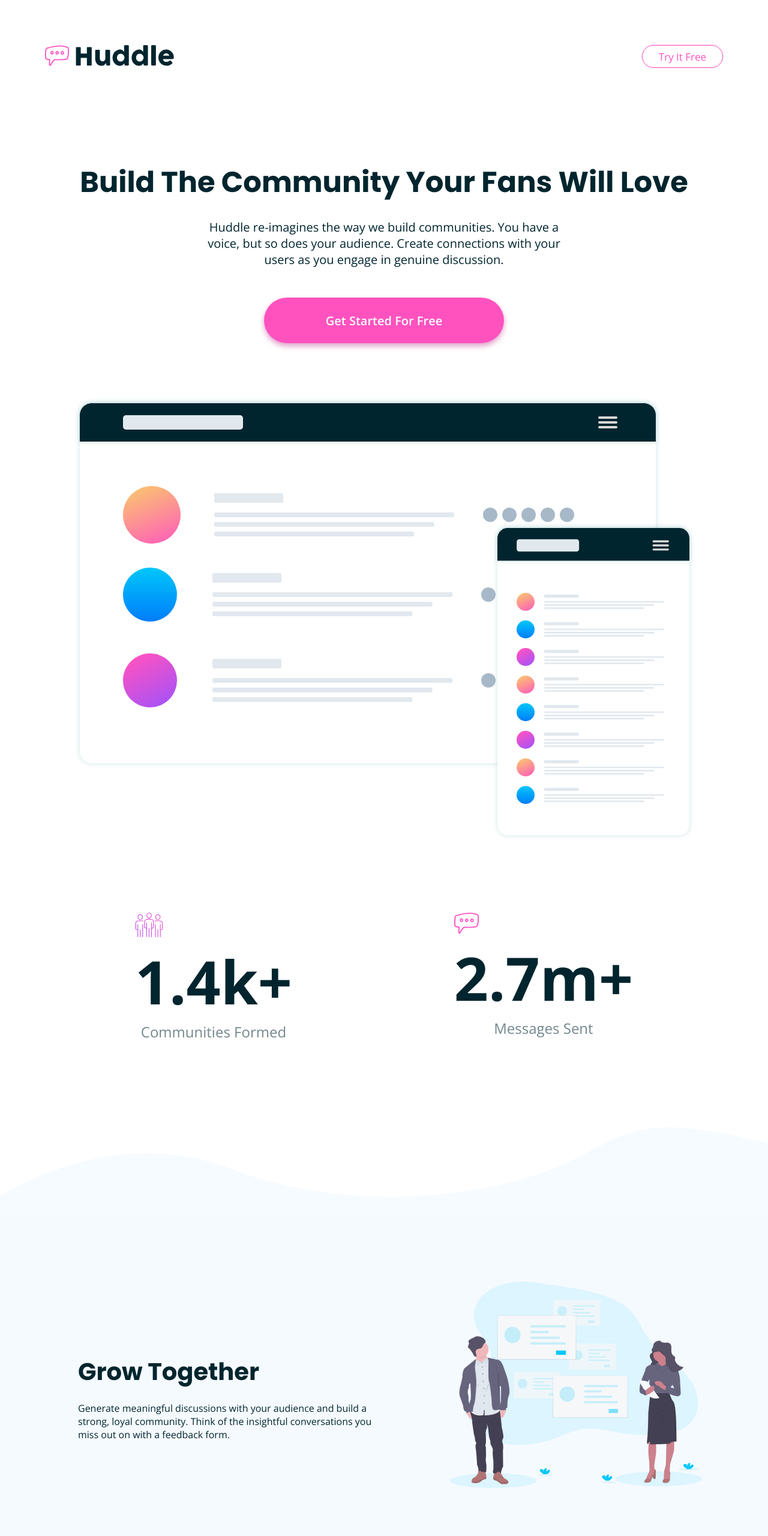
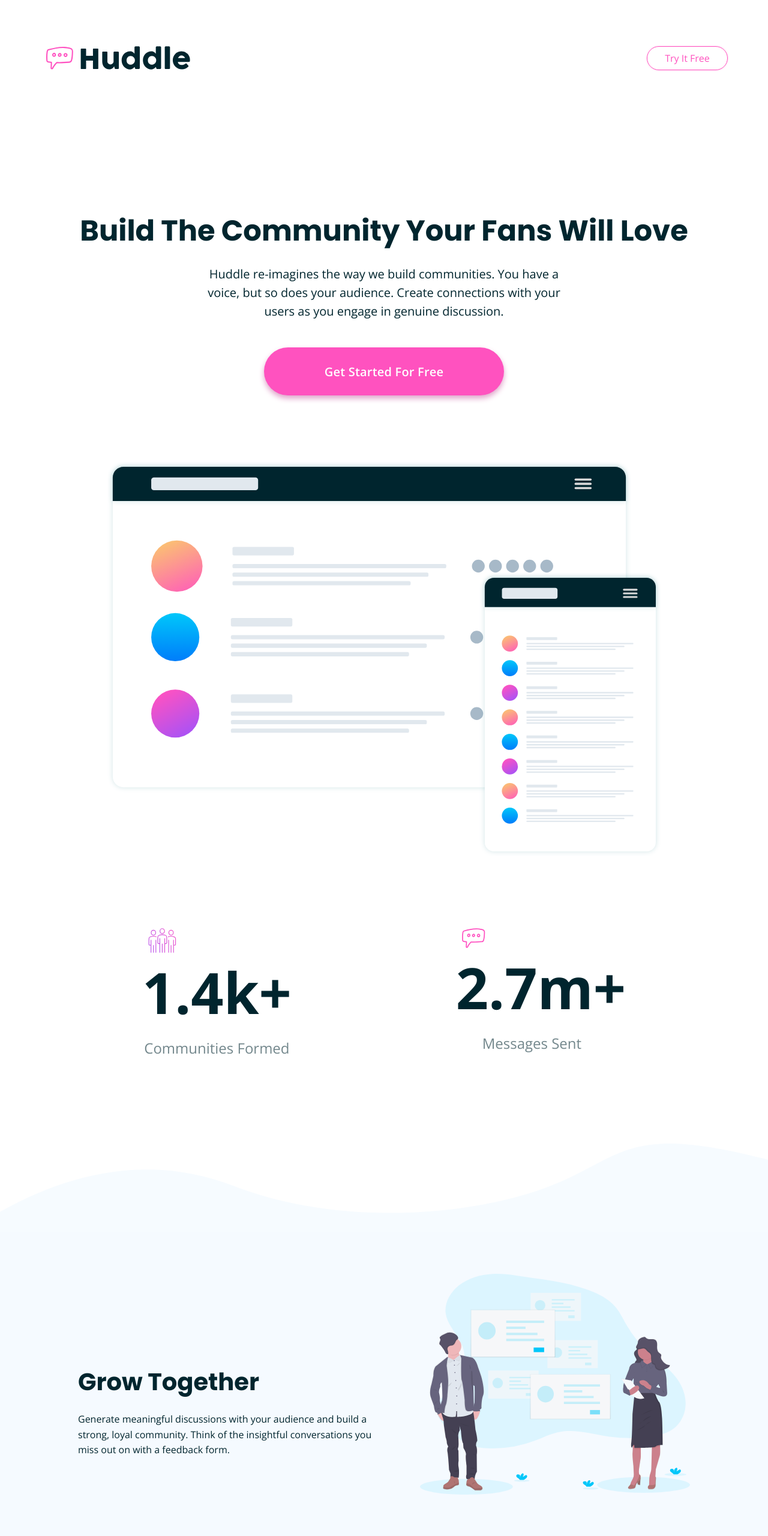
Before and after one commit to albatros444/frontendMentor46, a plain HTML site: page index.html in a window 1280 px wide. Shown: the top 2560 px of the page at 60% size. Drawn offline with nearby package versions, Linux system fonts and the light colour scheme.

Commit message:
precise desktop done"
"
;sdfkjsldfjf

```diff
--- a/index.html
+++ b/index.html
@@ -221,14 +221,11 @@
         </div>
       </div>
     </footer>
-
-    <footer>
     <p class="attribution">
       Challenge by
       <a href="https://www.frontendmentor.io?ref=challenge" target="_blank"
         >Frontend Mentor</a
       >. Coded by <a href="#">Batenkin Alexander</a>.
     </p>
-    </footer>
   </body>
 </html>
--- a/scss/cta.scss
+++ b/scss/cta.scss
@@ -1,5 +1,5 @@
 .cta {
-  padding: 300px 0 200px;
+  padding: 300px 0 250px;
   background: top / contain url(/images/bg-section-bottom-desktop-2.svg)
       no-repeat,
     bottom/contain url(/images/bg-footer-top-desktop.svg) no-repeat;
@@ -14,8 +14,8 @@
     margin: 0 auto 90px;
     padding: 0;
     width: 400px;
-    height: 76px;
-    border-radius: 76px;
+    height: 80px;
+    border-radius: 80px;
     border: none;
     outline: inherit;
     cursor: pointer;
--- a/scss/features.scss
+++ b/scss/features.scss
@@ -8,7 +8,8 @@
       margin-bottom: 20px;
     }
     p {
-      width: 495px;
+      width: 525px;
+      line-height: 1.6;
     }
     img {
       width: 100%;
@@ -19,25 +20,29 @@
     &__left {
       flex-shrink: 0;
       width: 50%;
-      padding: 130px;
-      margin-top: 100px;
+      padding: 220px 130px 140px;
+      padding-right: 80px;
     }
     &__right {
-      padding: 110px;
+      padding: 70px 130px 40px 110px;
+      padding-left: 60px;
     }
   }
   .flowingConversations {
-    padding: 70px 0px 150px;
+    padding: 240px 0px 150px;
     background: top / contain url(/images/bg-section-bottom-desktop-1.svg)
         no-repeat,
       bottom / contain url(/images/bg-section-top-desktop-2.svg) no-repeat;
     &__left {
-      padding: 110px;
+      padding: 110px 100px 110px 130px;
+      padding-right: 60px;
     }
     &__right {
       flex-shrink: 0;
       width: 50%;
       padding: 130px;
+      padding-left: 80px;
+      // padding-right: 100px;
       margin-top: 100px;
     }
   }
@@ -46,11 +51,11 @@
     &__left {
       flex-shrink: 0;
       width: 50%;
-      padding: 130px;
-      margin-top: 100px;
+      padding: 110px;
+      margin-top: 30px;
     }
     &__right {
-      padding: 110px;
+      padding: 40px 130px 30px 60px;
     }
   }
 }
--- a/scss/footer.scss
+++ b/scss/footer.scss
@@ -1,7 +1,7 @@
 footer {
   display: flex;
   justify-content: space-between;
-  padding: 100px 120px 0px;
+  padding: 120px 100px 100px 120px;
   background-color: $vdCyan;
   p {
     color: $vpBlue;
@@ -9,11 +9,11 @@ footer {
   .footerLeft {
     width: 50%;
     img {
-      margin-bottom: 28px;
+      margin-bottom: 20px;
     }
     .description {
       width: 305px;
-      margin-bottom: 20px;
+      margin-bottom: 30px;
       font-size: 13px;
       font-weight: 600;
       letter-spacing: 0.03em;
@@ -95,7 +95,7 @@ footer {
   }
   .footerRight {
     width: 50%;
-    padding-left: 60px;
+    padding-left: 70px;
     h2 {
       color: $vpBlue;
       text-transform: uppercase;
@@ -114,7 +114,7 @@ footer {
         height: 50px;
         border-radius: 7px;
         padding-left: 15px;
-        margin-right: 40px;
+        margin-right: 35px;
         font-size: 14px;
         font-weight: 500;
         color: $vdCyan;
--- a/scss/header.scss
+++ b/scss/header.scss
@@ -1,21 +1,22 @@
 header {
   display: flex;
   justify-content: space-between;
-  padding: 75px;
-  margin-bottom: 80px;
+  padding: 77px;
+  margin-bottom: 155px;
   img {
-    height: 35px;
+    height: 39px;
   }
   button {
     display: inline-block;
     padding: 0;
     width: 135px;
-    height: 38px;
+    height: 40px;
+    margin-right: -10px;
     border: 1px solid $pink;
     border-radius: 30px;
     outline: inherit;
     cursor: pointer;
-    font-size: 17px;
+    font-size: 16px;
     font-family: inherit;
     text-align: center;
     text-decoration: none;
--- a/scss/hero.scss
+++ b/scss/hero.scss
@@ -2,7 +2,7 @@
   background: bottom / contain url(/images/bg-section-top-desktop-1.svg)
     no-repeat;
   h1 {
-    margin-bottom: 25px;
+    margin-bottom: 20px;
     font-family: $poppins;
     font-size: 48px;
     font-weight: 700;
@@ -10,16 +10,17 @@
   }
   .heroText {
     width: 595px;
-    margin: 0 auto 50px;
+    margin: 0 auto 45px;
     text-align: center;
     font-size: 20px;
+    line-height: 1.55;
   }
   button {
     display: block;
-    margin: 0 auto 90px;
+    margin: 0 auto 110px;
     padding: 0;
     width: 400px;
-    height: 76px;
+    height: 80px;
     border-radius: 76px;
     border: none;
     outline: inherit;
@@ -27,6 +28,7 @@
     font-family: inherit;
     font-size: 20px;
     font-weight: 600;
+    letter-spacing: 0.01em;
     text-align: center;
     text-decoration: none;
     color: white;
@@ -35,16 +37,22 @@
   }
   .heroImg {
     display: block;
-    margin: 0 auto 120px;
+    width: 72%;
+    margin: 0 auto 120px; //210px
   }
   .statistics {
     display: flex;
     justify-content: space-around;
     padding-bottom: 290px;
     div {
+      img {
+        padding-left: 10px;
+        margin-bottom: -5px;
+      }
       p:nth-child(2) {
-        font-size: 100px;
+        font-size: 95px;
         font-weight: 700;
+        margin-bottom: 12px;
       }
       p:nth-child(3) {
         font-size: 24px;
@@ -53,13 +61,16 @@
       }
     }
     &__right {
-      padding-right: 90px;
+      padding-right: 100px;
       img {
-        height: 35px;
+        height: 33px;
+      }
+      p:nth-child(3) {
+        padding-right: 30px;
       }
     }
     &__left {
-      padding-left: 90px;
+      padding-left: 100px;
     }
   }
 }
--- a/scss/mediaQs.scss
+++ b/scss/mediaQs.scss
@@ -79,7 +79,6 @@
     .growTogether {
       &__left {
         order: 2;
-        margin-top: 0px;
         padding: 30px;
         width: 100%;
         text-align: center;
```
Also changed, not shown: dist/main.css, 1 other file. Lines whose indentation alone changed are shown as unchanged.
